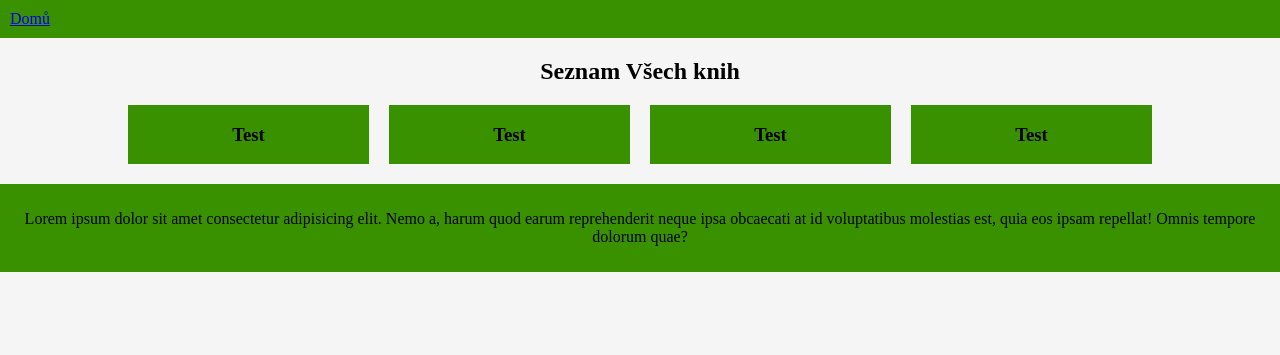
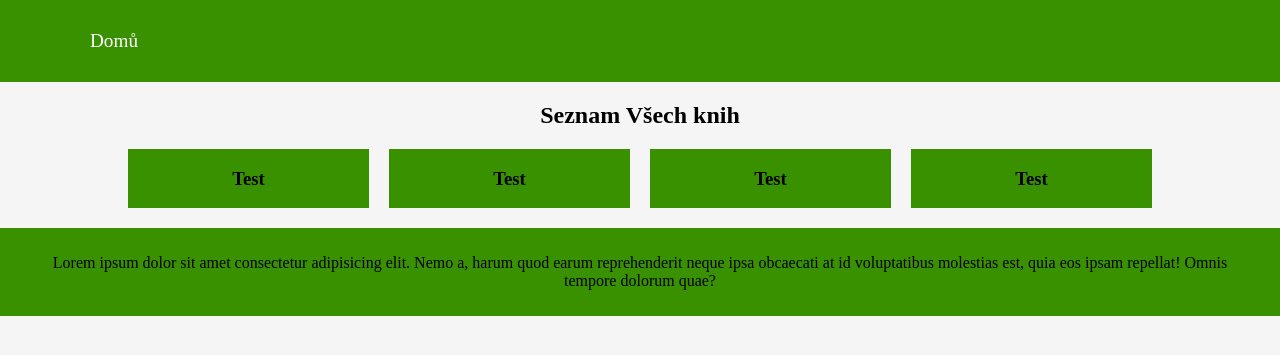
Before and after one commit to Bohemiaman/library, a PHP site: page /library/home in a window 1280 px wide. Shown: the top 355 px of the page. Run offline with PHP 8.4, Linux system fonts and the light colour scheme.

Commit message:
Update style.css

```diff
--- a/style.css
+++ b/style.css
@@ -28,9 +28,23 @@ nav,
 footer {
     display: flex;
     background-color: #3a9100;
-    padding: 10px;
+    padding: 10px 50px;
 }
-footer{
+
+footer {
     justify-content: center;
     text-align: center;
 }
+
+nav a {
+    font-size: 1.2rem;
+    padding: 20px;
+    text-decoration: none;
+    color: white;
+    transition: 0.5s;
+    margin: 0px 20px;
+}
+
+nav a:hover {
+    box-shadow: 0px 0px 50px 6px rgba(0, 0, 0, 0.72);
+}
```
